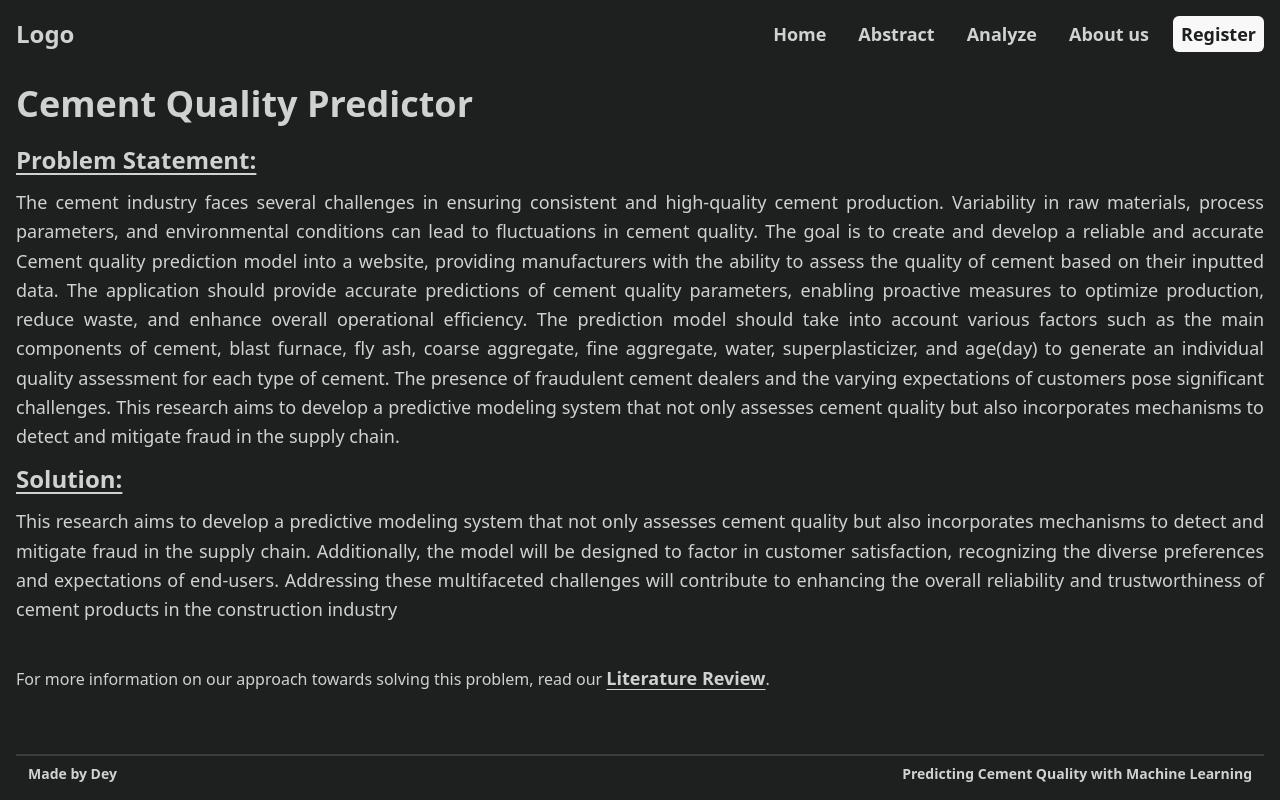
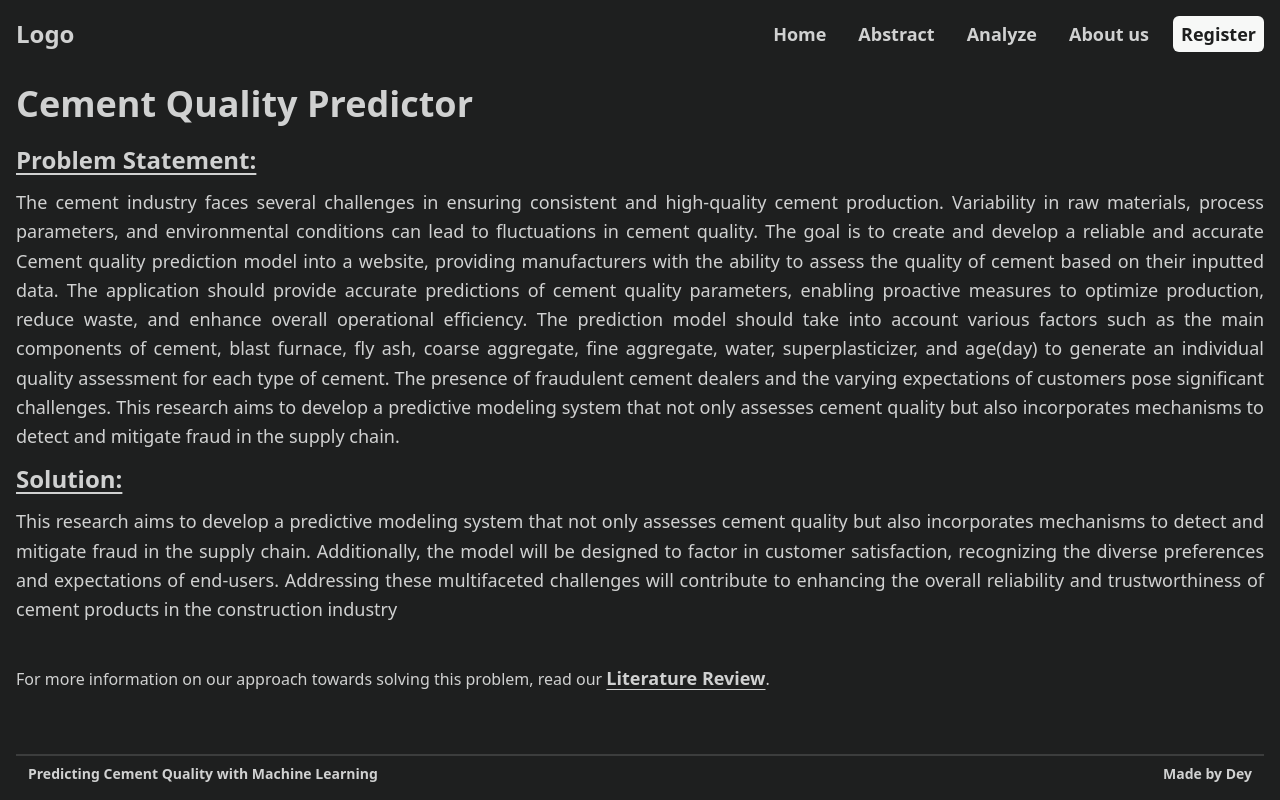
Before and after one commit to Dey11/cement, a React (Vite) app in the folder frontend/: page / in a window 1280 px wide. Built offline with nearby package versions, Linux system fonts and the light colour scheme.

Commit message:
Update footer text in Footer component

```diff
--- a/frontend/src/components/Footer.tsx
+++ b/frontend/src/components/Footer.tsx
@@ -5,8 +5,8 @@ const Footer = () => {
     <div className=" text-center rounded-t-sm ">
       <hr className="border border-[#3c3d3d] " />
       <div className="flex justify-between mx-3 text-sm font-semibold">
+        <p className="pt-2">Predicting Cement Quality with Machine Learning</p>
         <div className="pt-2">Made by Dey</div>
-        <p className="pt-2">Predicting Cement Quality with Machine Learning</p>
       </div>
     </div>
   );
```
